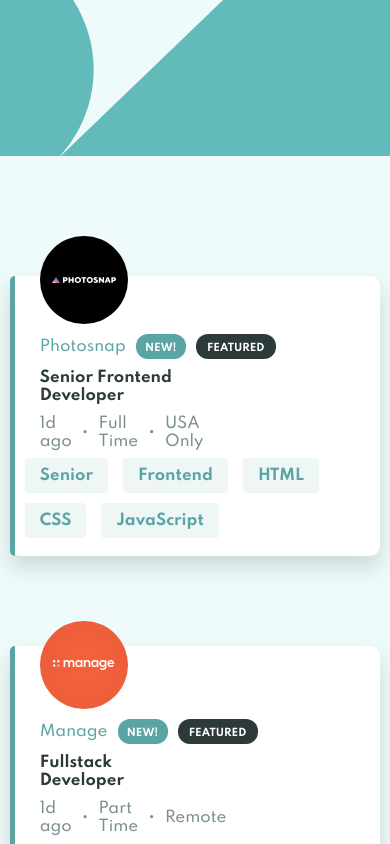
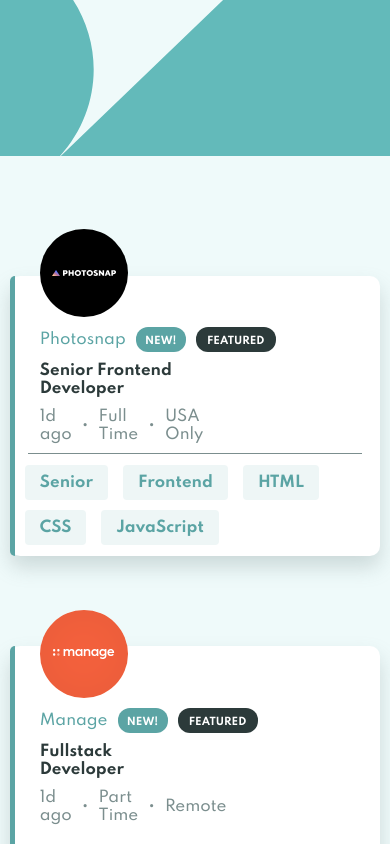
Before and after one commit to carloscasciano/static-jobs-listing, a React (Create React App) app: page / in a window 390 px wide. Shown: the top 844 px of the page. Built offline with nearby package versions, Linux system fonts and the light colour scheme.

Commit message:
Add breaking line inside mobile card

```diff
--- a/src/App.js
+++ b/src/App.js
@@ -1,4 +1,4 @@
-import React, { useState } from "react";
+import React, { useState, useLayoutEffect } from "react";
 import GlobalStyle from "./styles/global";
 import JobPost from "./components/jobPost/JobPost";
 import Header from "./components/header/Header";
@@ -7,6 +7,7 @@ import { dummyJobs } from "./dummyData/dummyJobs";
 
 function App() {
   const [filteredItems, setFilteredItems] = useState([]);
+  const [viewportSize, setViewPortSize] = useState(window.innerWidth);
 
   const handleFilteredItems = (item) => {
     let filteredArray = [...filteredItems];
@@ -16,6 +17,20 @@ function App() {
     setFilteredItems(filteredArray);
   };
 
+  function useWindowSize() {
+    useLayoutEffect(() => {
+      function updateSize() {
+        setViewPortSize(window.innerWidth);
+      }
+      window.addEventListener("resize", updateSize);
+      updateSize();
+      return () => window.removeEventListener("resize", updateSize);
+    }, []);
+    return viewportSize;
+  }
+
+  useWindowSize();
+
   return (
     <>
       <GlobalStyle />
@@ -23,11 +38,13 @@ function App() {
         filteredItems={filteredItems}
         handleFilteredItems={handleFilteredItems}
         setFilteredItems={setFilteredItems}
+        viewportSize={viewportSize}
       />
       <JobPost
         dummyJobs={dummyJobs}
         filteredItems={filteredItems}
         handleFilteredItems={handleFilteredItems}
+        viewportSize={viewportSize}
       />
     </>
   );
--- a/src/components/header/Header.js
+++ b/src/components/header/Header.js
@@ -7,19 +7,17 @@ import {
   ClearContainer,
 } from "./headerStyles";
 
-let intViewportWidth = window.innerWidth;
-
-
 export default function Header({
   filteredItems,
   handleFilteredItems,
   setFilteredItems,
+  viewportSize,
 }) {
   return (
     <HeaderContainer>
       <img
         src={
-          intViewportWidth > 733
+          viewportSize > 733
             ? "/images/bg-header-desktop.svg"
             : "/images/bg-header-mobile.svg"
         }
--- a/src/components/jobPost/JobPost.js
+++ b/src/components/jobPost/JobPost.js
@@ -12,12 +12,14 @@ import {
   CompanyNameContainer,
   JobNameContainer,
   ExtraInfoContainer,
+  CustomDivider
 } from "./jobPostStyles";
 
 export default function JobPost({
   dummyJobs,
   filteredItems,
   handleFilteredItems,
+  viewportSize,
 }) {
   return filteredItems.length === 0 ? (
     <>
@@ -60,6 +62,9 @@ export default function JobPost({
                 </ExtraInfoContainer>
               </CompanyInfoContainer>
             </CompanyContainer>
+            {viewportSize > 733
+              ? <></>
+              : <CustomDivider></CustomDivider>}
             <TabletsContainer>
               {filteredJobArrayBuilder(j).map((t) => (
                 <div key={Math.random()}>
--- a/src/components/jobPost/jobPostStyles.js
+++ b/src/components/jobPost/jobPostStyles.js
@@ -102,8 +102,8 @@ export const CompanyInfoContainer = styled.div`
   align-items: flex-start;
 
   @media (max-width: ${mediaShift}) {
-      padding: 10px 0 0 30px;
-    }
+    padding: 10px 0 0 30px;
+  }
 `;
 
 export const CompanyNameContainer = styled.div`
@@ -174,14 +174,22 @@ export const ExtraInfoContainer = styled.div`
   align-items: center;
 
   @media (max-width: ${mediaShift}) {
-      justify-content: flex-start;
-      flex-wrap: nowrap;
-    }
+    justify-content: flex-start;
+    flex-wrap: nowrap;
+  }
 
   p {
     color: hsl(180, 8%, 52%);
     margin-right: 10px;
     font-weight: 500;
-
   }
 `;
+
+export const CustomDivider = styled.div`
+  justify-self: center;
+  align-self: center;
+  width: 90%;
+  border-top: 1px solid hsl(180, 8%, 52%);
+  margin-top: 20px;
+
+`;
```
